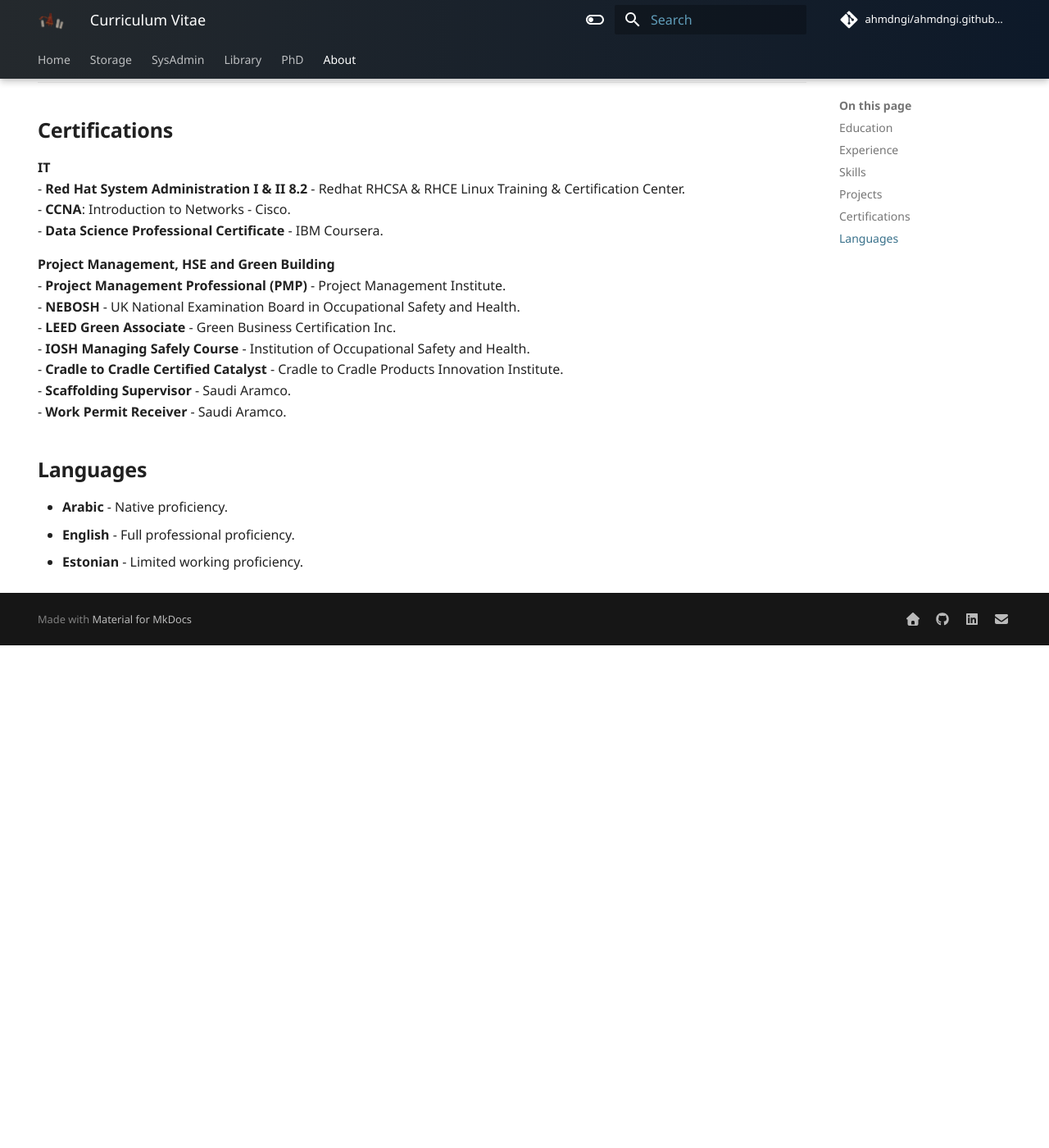
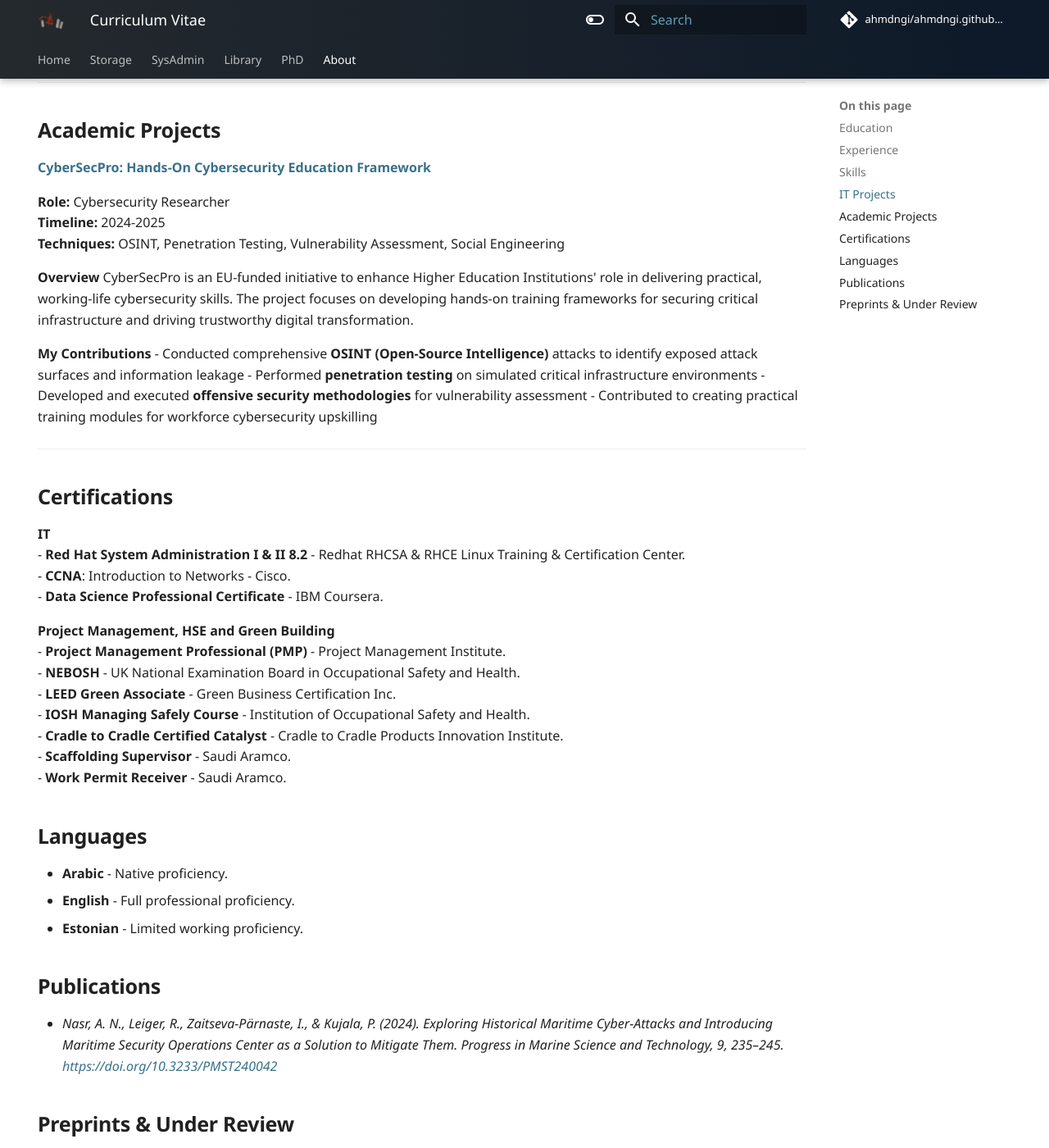
Before and after one commit to ahmdngi/notes.oversight.ee, an MkDocs documentation site: the page built from docs/content/about.md, in a window 1280 px wide and 1400 px high, scrolled down 2491 px. Shown: the whole window at 82% size. Built offline with MkDocs 1.6.1 and Material for MkDocs 9.7.7, drawn with Linux system fonts in a browser that asks for light colours; comment, search, counter and statistics services are not loaded; before the commit the page ends 3278 px from its top, so only the background shows below that; some of the changed text lies outside the part shown.

Commit message:
phd entry

```diff
--- a/docs/content/about.md
+++ b/docs/content/about.md
@@ -69,7 +69,7 @@
 
 ---
 
-## **Projects**
+## **IT Projects**
 
 **Proxmox Backup Server Installation and Setup**
 *“Datastore Configuration, Client Integration, Scheduled Backups, Remote Sync, Access Control”*
@@ -86,6 +86,24 @@
 *“Databases, SLURM Accounting, GPFS Block Usage”*
 I built an HPC resource accounting system that automatically gathers cluster job and file system usage data via Python, securely transfers it over SSH, and stores primary records in a central database. It periodically updates usage metrics—such as CPU, GPU, memory, and storage then generates detailed usage and cost summaries. This setup streamlines and simplifies monitoring, billing, and resource management in HPC environments.
 
+
+---
+
+## **Academic Projects**
+**[CyberSecPro: Hands-On Cybersecurity Education Framework](https://ec.europa.eu/info/funding-tenders/opportunities/portal/screen/opportunities/projects-details/43152860/101083594/DIGITAL?order=DESC&pageNumber=1&pageSize=50&sortBy=title&keywords=CyberSecPro&isExactMatch=true)**
+
+**Role:** Cybersecurity Researcher
+**Timeline:** 2024-2025
+**Techniques:** OSINT, Penetration Testing, Vulnerability Assessment, Social Engineering
+
+**Overview**
+CyberSecPro is an EU-funded initiative to enhance Higher Education Institutions' role in delivering practical, working-life cybersecurity skills. The project focuses on developing hands-on training frameworks for securing critical infrastructure and driving trustworthy digital transformation.
+
+**My Contributions**
+- Conducted comprehensive **OSINT (Open-Source Intelligence)** attacks to identify exposed attack surfaces and information leakage
+- Performed **penetration testing** on simulated critical infrastructure environments
+- Developed and executed **offensive security methodologies** for vulnerability assessment
+- Contributed to creating practical training modules for workforce cybersecurity upskilling
 ---
 
 ## **Certifications**
@@ -107,3 +125,10 @@
 - **Arabic** -  Native proficiency.
 - **English** -  Full professional proficiency.
 - **Estonian** -  Limited working proficiency.
+
+## **Publications**
+- *Nasr, A. N., Leiger, R., Zaitseva-Pärnaste, I., & Kujala, P. (2024). Exploring Historical Maritime Cyber-Attacks and Introducing Maritime Security Operations Center as a Solution to Mitigate Them. Progress in Marine Science and Technology, 9, 235–245. [https://doi.org/10.3233/PMST240042](https://www.researchgate.net/publication/386584688_Exploring_Historical_Maritime_Cyber-Attacks_and_Introducing_Maritime_Security_Operations_Center_as_a_Solution_to_Mitigate_Them)*
+
+## **Preprints & Under Review**
+- *Maritime Security Operations Center (M-SOC): Systematic literature review, research gaps and future areas to investigate*
+- *Hybrid Physics–AI Digital Twin Framework for Shared Mooring Systems in Deepwater Floating Offshore Wind Farms*
```
